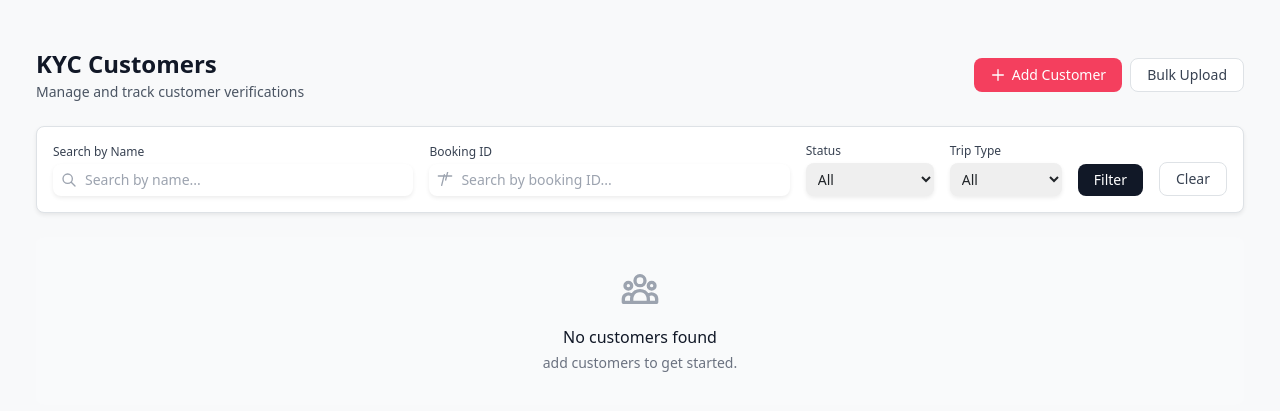
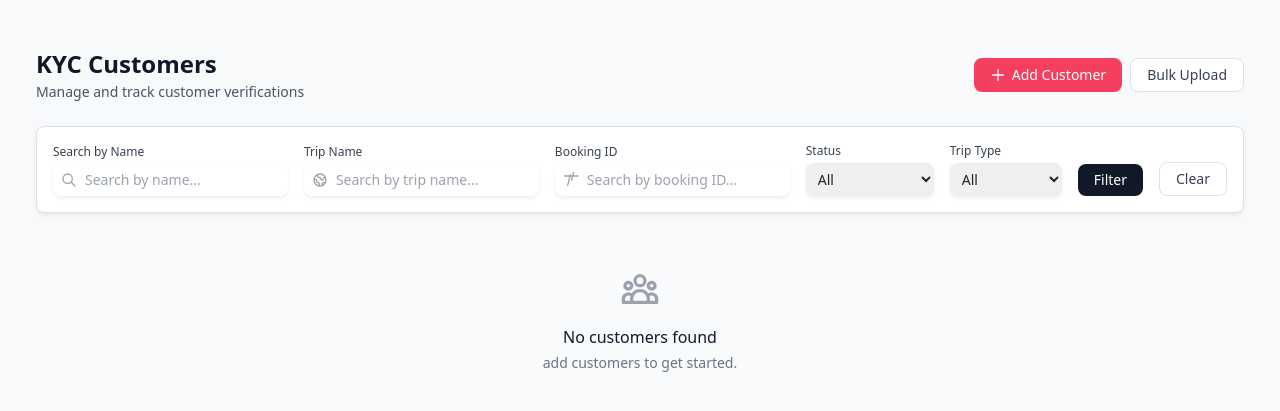
Before and after one commit to cg-creator/deyor-escalations, a Flask app: page /kyc/customers in a window 1280 px wide. Shown: the part 57-468 px from the top of the page. Run offline with Flask 3, Linux system fonts and the light colour scheme; a user stored in the database is signed in; data that the repository does not hold is empty; some libraries are stand-ins or nearby versions.

Commit message:
Add trip_name field: single/bulk add, search filter, display everywhere, email, JSON export

```diff
--- a/app.py
+++ b/app.py
@@ -168,6 +168,7 @@ class KYCCustomer(db.Model):
     email = db.Column(db.String(120), nullable=False)
     phone = db.Column(db.String(20), nullable=False)
     trip_type = db.Column(db.String(20), nullable=False, default='domestic')  # 'domestic' or 'international'
+    trip_name = db.Column(db.String(200))  # Trip name for grouping participants
     trip_date = db.Column(db.Date)  # Trip start date for deadline tracking
     booking_id = db.Column(db.String(80))
     created_by_id = db.Column(db.Integer, db.ForeignKey('users.id'), nullable=False)
@@ -377,12 +378,16 @@ def ensure_schema():
             except Exception:
                 pass
 
-            # Add trip_date column to kyc_customers table
+            # Add trip_date and trip_name columns to kyc_customers table
             kyc_cols = [row[1] for row in conn.execute(text("PRAGMA table_info(kyc_customers)"))]
             if 'trip_date' not in kyc_cols:
                 conn.execute(text("ALTER TABLE kyc_customers ADD COLUMN trip_date DATE"))
                 conn.commit()
                 print("[info] Added trip_date column to kyc_customers table")
+            if 'trip_name' not in kyc_cols:
+                conn.execute(text("ALTER TABLE kyc_customers ADD COLUMN trip_name VARCHAR(200)"))
+                conn.commit()
+                print("[info] Added trip_name column to kyc_customers table")
 
             # Add terms_pdf_path column to indemnity_templates table
             template_cols = [row[1] for row in conn.execute(text("PRAGMA table_info(indemnity_templates)"))]
@@ -1790,18 +1795,22 @@ def kyc_customers():
     trip_type = request.args.get('trip_type', '')
     search_query = request.args.get('search', '').strip()
     booking_id_query = request.args.get('booking_id', '').strip()
+    trip_name_query = request.args.get('trip_name', '').strip()
 
     if current_user.role == 'admin':
         query = KYCCustomer.query
     else:
         query = KYCCustomer.query.filter_by(created_by_id=current_user.id)
 
-    # Apply search filter (name or booking_id)
+    # Apply search filters
     if search_query:
         query = query.filter(KYCCustomer.name.ilike(f'%{search_query}%'))
 
     if booking_id_query:
         query = query.filter(KYCCustomer.booking_id.ilike(f'%{booking_id_query}%'))
+
+    if trip_name_query:
+        query = query.filter(KYCCustomer.trip_name.ilike(f'%{trip_name_query}%'))
 
     if status == 'kyc_pending':
         query = query.filter_by(kyc_submitted=False)
@@ -1821,7 +1830,8 @@ def kyc_customers():
 
     return render_template('kyc/customers.html', customers=customers,
                          current_status=status, current_trip_type=trip_type,
-                         search_query=search_query, booking_id_query=booking_id_query)
+                         search_query=search_query, booking_id_query=booking_id_query,
+                         trip_name_query=trip_name_query)
 
 
 @app.route('/kyc/customers/new', methods=['GET', 'POST'])
@@ -1833,6 +1843,7 @@ def kyc_customer_new():
         email = request.form.get('email', '').strip()
         phone = request.form.get('phone', '').strip()
         trip_type = request.form.get('trip_type', 'domestic')
+        trip_name = request.form.get('trip_name', '').strip()
         trip_date_str = request.form.get('trip_date', '').strip()
         booking_id = request.form.get('booking_id', '').strip()
 
@@ -1854,6 +1865,7 @@ def kyc_customer_new():
             email=email,
             phone=phone,
             trip_type=trip_type,
+            trip_name=trip_name or None,
             trip_date=trip_date,
             booking_id=booking_id,
             created_by_id=current_user.id,
@@ -1906,6 +1918,7 @@ def kyc_customers_bulk():
                     email = row.get('email', '').strip()
                     phone = row.get('phone', '').strip()
                     trip_type = row.get('trip_type', 'domestic').strip()
+                    trip_name = row.get('trip_name', '').strip()
                     trip_date_str = row.get('trip_date', '').strip()
                     booking_id = row.get('booking_id', '').strip()
 
@@ -1927,6 +1940,7 @@ def kyc_customers_bulk():
                         email=email,
                         phone=phone,
                         trip_type=trip_type if trip_type in ['domestic', 'international'] else 'domestic',
+                        trip_name=trip_name or None,
                         trip_date=trip_date,
                         booking_id=booking_id,
                         created_by_id=current_user.id,
@@ -2047,13 +2061,14 @@ def send_kyc_email(customer, template):
     trip_date_str = customer.trip_date.strftime('%d-%m-%Y') if customer.trip_date else 'Not specified'
     days_until = customer.get_days_until_trip()
     days_text = f"({days_until} days from now)" if days_until is not None and days_until >= 0 else ""
+    trip_name_text = f" - {customer.trip_name}" if customer.trip_name else ""
 
     subject = "Complete Your KYC and Sign Required Documents - Deyor"
 
     # Warm, personalized email with 7-day requirement
     body = f"""Dear {customer.name},
 
-Thank you for booking your {customer.trip_type.title()} trip with Deyor! We're excited to host you on an amazing adventure.
+Thank you for booking your {customer.trip_type.title()} trip{trip_name_text} with Deyor! We're excited to host you on an amazing adventure.
 
 📅 Trip Date: {trip_date_str} {days_text}
 
--- a/templates/kyc/customers.html
+++ b/templates/kyc/customers.html
@@ -35,6 +35,19 @@
           </div>
           <input type="text" name="search" value="{{ search_query if search_query else '' }}"
                  placeholder="Search by name..."
+                 class="block w-full pl-8 pr-2 py-1.5 text-sm rounded-lg border-gray-300 shadow-sm focus:border-rose-500 focus:ring-rose-500">
+        </div>
+      </div>
+      <div class="flex-1 min-w-[180px]">
+        <label class="block text-xs font-medium text-gray-700 mb-1">Trip Name</label>
+        <div class="relative">
+          <div class="absolute inset-y-0 left-0 pl-2 flex items-center pointer-events-none">
+            <svg class="h-4 w-4 text-gray-400" fill="none" stroke="currentColor" viewBox="0 0 24 24">
+              <path stroke-linecap="round" stroke-linejoin="round" stroke-width="2" d="M3.055 11H5a2 2 0 012 2v1a2 2 0 002 2 2 2 0 012 2v2.945M8 3.935V5.5A2.5 2.5 0 0010.5 8h.5a2 2 0 012 2 2 2 0 104 0 2 2 0 012-2h1.064M15 20.488V18a2 2 0 012-2h3.064M21 12a9 9 0 11-18 0 9 9 0 0118 0z"/>
+            </svg>
+          </div>
+          <input type="text" name="trip_name" value="{{ trip_name_query if trip_name_query else '' }}"
+                 placeholder="Search by trip name..."
                  class="block w-full pl-8 pr-2 py-1.5 text-sm rounded-lg border-gray-300 shadow-sm focus:border-rose-500 focus:ring-rose-500">
         </div>
       </div>
@@ -79,11 +92,13 @@
     </form>
   </div>
 
-  {% if search_query or booking_id_query %}
+  {% if search_query or booking_id_query or trip_name_query %}
   <div class="mb-3 text-sm text-gray-600">
     Showing results for
     {% if search_query %}"<span class="font-medium text-gray-900">{{ search_query }}</span>"{% endif %}
-    {% if search_query and booking_id_query %} and {% endif %}
+    {% if search_query and (booking_id_query or trip_name_query) %} and {% endif %}
+    {% if trip_name_query %}trip "<span class="font-medium text-gray-900">{{ trip_name_query }}</span>"{% endif %}
+    {% if trip_name_query and booking_id_query %} and {% endif %}
     {% if booking_id_query %}booking "<span class="font-medium text-gray-900">{{ booking_id_query }}</span>"{% endif %}
     <span class="text-gray-500">({{ customers|length }} found)</span>
   </div>
@@ -120,6 +135,9 @@
             </td>
             <td class="px-3 py-2">
               <div class="flex flex-col gap-1">
+                {% if customer.trip_name %}
+                <div class="text-xs font-medium text-gray-900 truncate max-w-[160px]" title="{{ customer.trip_name }}">{{ customer.trip_name }}</div>
+                {% endif %}
                 <span class="inline-flex px-2 py-0.5 text-xs font-semibold rounded-full {{ 'bg-blue-100 text-blue-700' if customer.trip_type == 'international' else 'bg-green-100 text-green-700' }} w-fit">
                   {{ customer.trip_type | title }}
                 </span>
--- a/templates/kyc/submission_view.html
+++ b/templates/kyc/submission_view.html
@@ -57,6 +57,12 @@
             {{ customer.trip_type | title }}
           </span>
         </div>
+        {% if customer.trip_name %}
+        <div>
+          <p class="text-sm text-gray-500">Trip Name</p>
+          <p class="font-medium text-gray-900">{{ customer.trip_name }}</p>
+        </div>
+        {% endif %}
         {% if customer.booking_id %}
         <div>
           <p class="text-sm text-gray-500">Booking ID</p>
```
Also changed, not shown: templates/kyc/customer_detail.html (+15 -2 lines), templates/kyc/customer_form.html (+14 -5 lines), templates/kyc/customers_bulk.html (+6 -5 lines).
